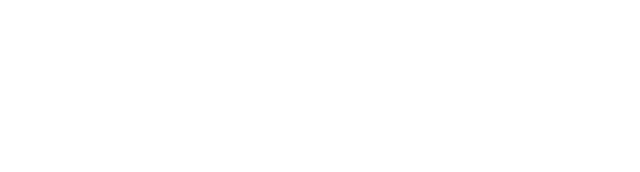
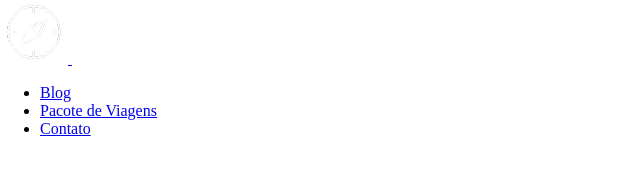
Before and after one commit to AlissonPalmeira52/jornada-viagens, a plain HTML site: page index.html in a window 1280 px wide. Shown: the whole page, without its empty margins (0-640 px from the left). Drawn offline with Linux system fonts and the light colour scheme.

Commit message:
Cria estrutura do menu

```diff
--- a/index.html
+++ b/index.html
@@ -7,5 +7,37 @@
     <title>Jornada Viagens</title>
   </head>
 
-  <body></body>
+  <body>
+    <header>
+      <a href="index.html" title="Voltar para a página inicial">
+        <img
+          src="img/bussola-jornada-branca.png"
+          alt="Bussola do logo Jornada Viagens na cor preta"
+        />
+      </a>
+
+      <img src="img/menu.png" alt="Menu" />
+
+      <nav>
+        <ul>
+          <li>
+            <a href="blog.html" target="_blank" title="Acessar Blog">Blog</a>
+          </li>
+          <li>
+            <a
+              href="pacotes.html"
+              target="_blank"
+              title="Acessar Pacotes de Viagem"
+              >Pacote de Viagens</a
+            >
+          </li>
+          <li>
+            <a href="contato.html" target="_blank" title="Acessar Contato"
+              >Contato</a
+            >
+          </li>
+        </ul>
+      </nav>
+    </header>
+  </body>
 </html>
```
Also changed, not shown: img/bussola-jornada-branca.png (added), img/bussola-jornada-preto.png (added), img/menu.png (added).
